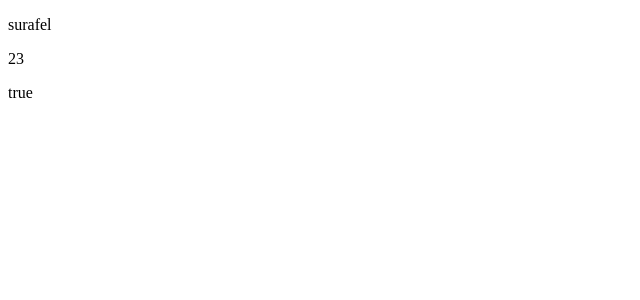
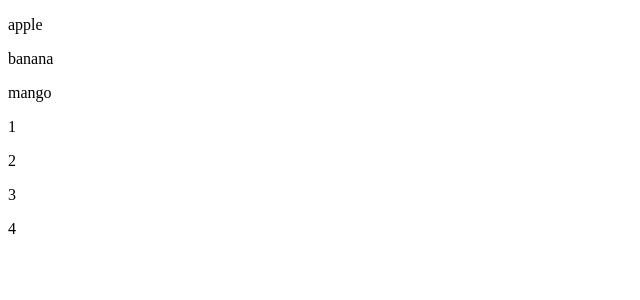
Before and after one commit to abyssiniatech/react-vite-project, a React (Vite) app: page / in a window 1280 px wide. Shown: the top 300 px of the page, without its empty margins (0-640 px from the left). Built offline with nearby package versions, Linux system fonts and the light colour scheme.

Commit message:
normal array in ts

```diff
--- a/src/App.tsx
+++ b/src/App.tsx
@@ -1,15 +1,23 @@
+// normal array in ts
+// In TypeScript, an array is a collection of values of the same type (or sometimes a union of types).
 const App = () => {
-  // tuple type [string, number, boolean]
-  // A tuple in TypeScript is a special type of array with a fixed length and fixed types for each element.
-  const person: [string, number, boolean] = ["surafel", 23, true];
 
+  // Method 1: Using []
+  const numbers: number[] = [1, 2, 3, 4];
+
+// Method 2: Using Array<type>
+const fruits: Array<string> = ["apple", "banana", "mango"];
   return (
     <div>
-      <p>{person[0]}</p> {/* name */}
-      <p>{person[1]}</p> {/* age */}
-      <p>{person[2] ? "true" : "false"}</p> {/* boolean */}
+          {/* two excute array in the dom we can use map(),foreach or other methods */}
+          {fruits.map((fr)=>{
+            return <p>{fr}</p>
+          })}
+          {numbers.map((num)=>{
+            return <p>{num}</p>
+          })}
     </div>
-  );
-};
+  )
+}
 
-export default App;
+export default App
```
